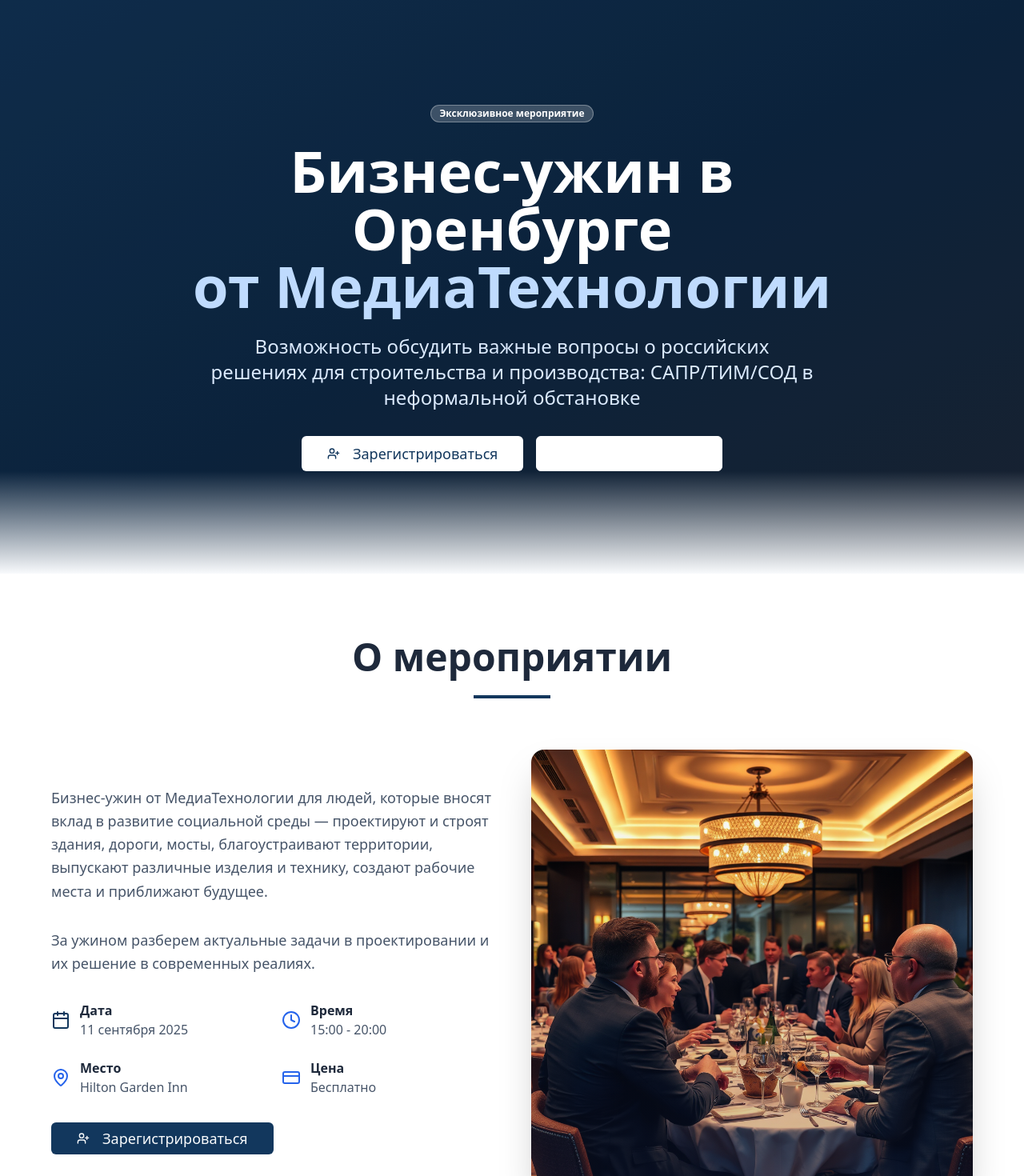
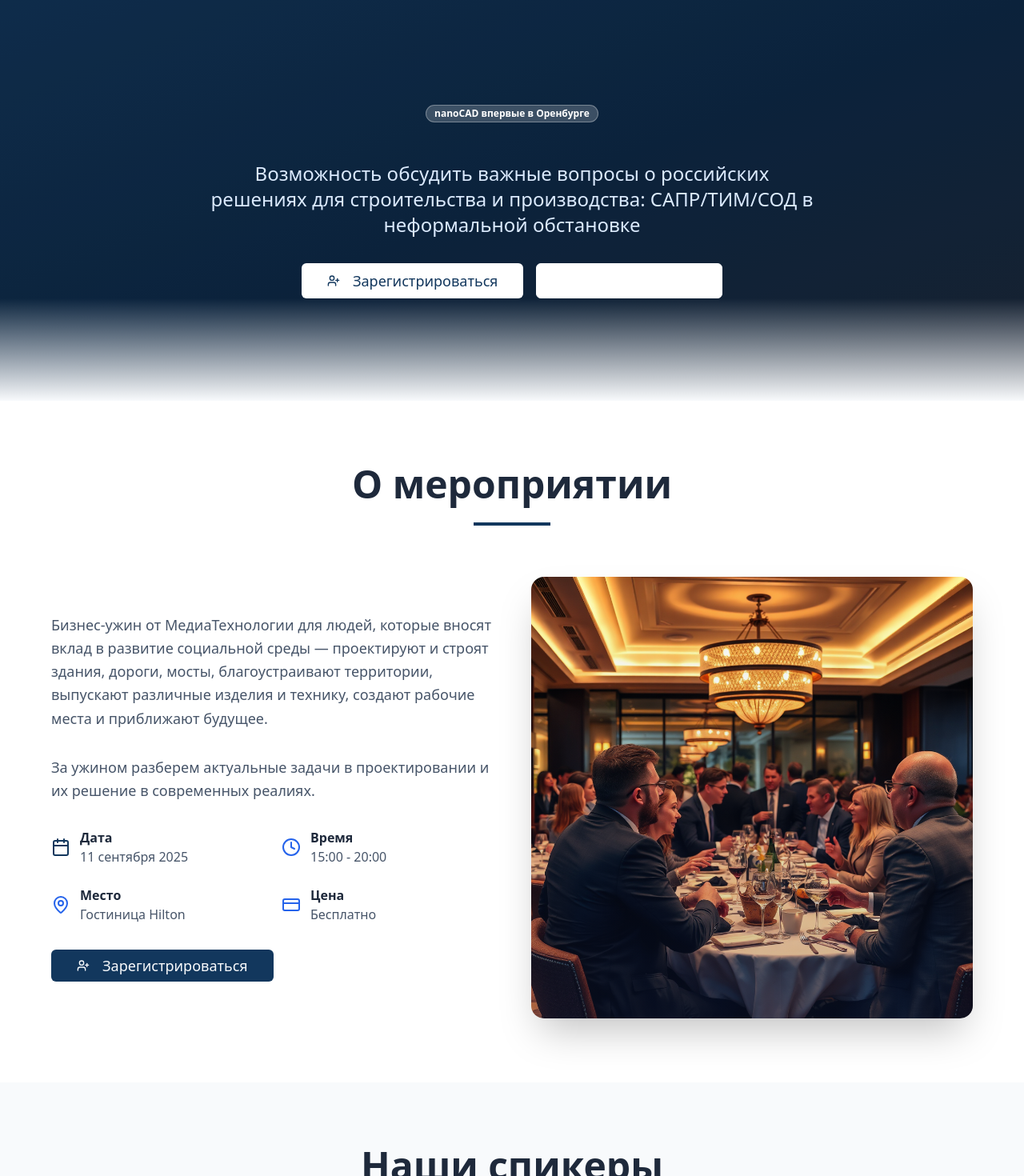
Before and after one commit to pr-poehali-dev/business-dinner-event-landing, a React (Vite) app: page / in a window 1280 px wide. Shown: the top 1470 px of the page at 80% size. Built offline with nearby package versions, Linux system fonts and the light colour scheme.

Commit message:
Обновление 3 компонентов

```diff
--- a/src/pages/Index.tsx
+++ b/src/pages/Index.tsx
@@ -11,13 +11,8 @@ const Index = () => {
         <div className="absolute inset-0 bg-black/20"></div>
         <div className="relative container mx-auto px-6 py-24 lg:py-32">
           <div className="max-w-4xl mx-auto text-center text-white">
-            <Badge className="mb-6 bg-white/20 text-white border-white/30 hover:bg-white/30">
-              Эксклюзивное мероприятие
-            </Badge>
-            <h1 className="text-4xl md:text-6xl lg:text-7xl font-bold mb-6 leading-tight">
-              Бизнес-ужин в Оренбурге<br />
-              <span className="text-blue-200">от МедиаТехнологии</span>
-            </h1>
+            <Badge className="mb-6 bg-white/20 text-white border-white/30 hover:bg-white/30">nanoCAD впервые в Оренбурге </Badge>
+            <h1 className="text-4xl md:text-6xl lg:text-7xl font-bold mb-6 leading-tight"></h1>
             <p className="text-xl md:text-2xl mb-8 text-blue-100 max-w-3xl mx-auto leading-relaxed">
               Возможность обсудить важные вопросы о российских решениях для строительства и производства: САПР/ТИМ/СОД в неформальной обстановке
             </p>
@@ -81,7 +76,7 @@ const Index = () => {
                     <Icon name="MapPin" className="text-blue-600" size={24} />
                     <div>
                       <div className="font-semibold text-slate-800">Место</div>
-                      <div className="text-slate-600">Hilton Garden Inn</div>
+                      <div className="text-slate-600">Гостиница Hilton</div>
                     </div>
                   </div>
                   <div className="flex items-center space-x-3">
```
